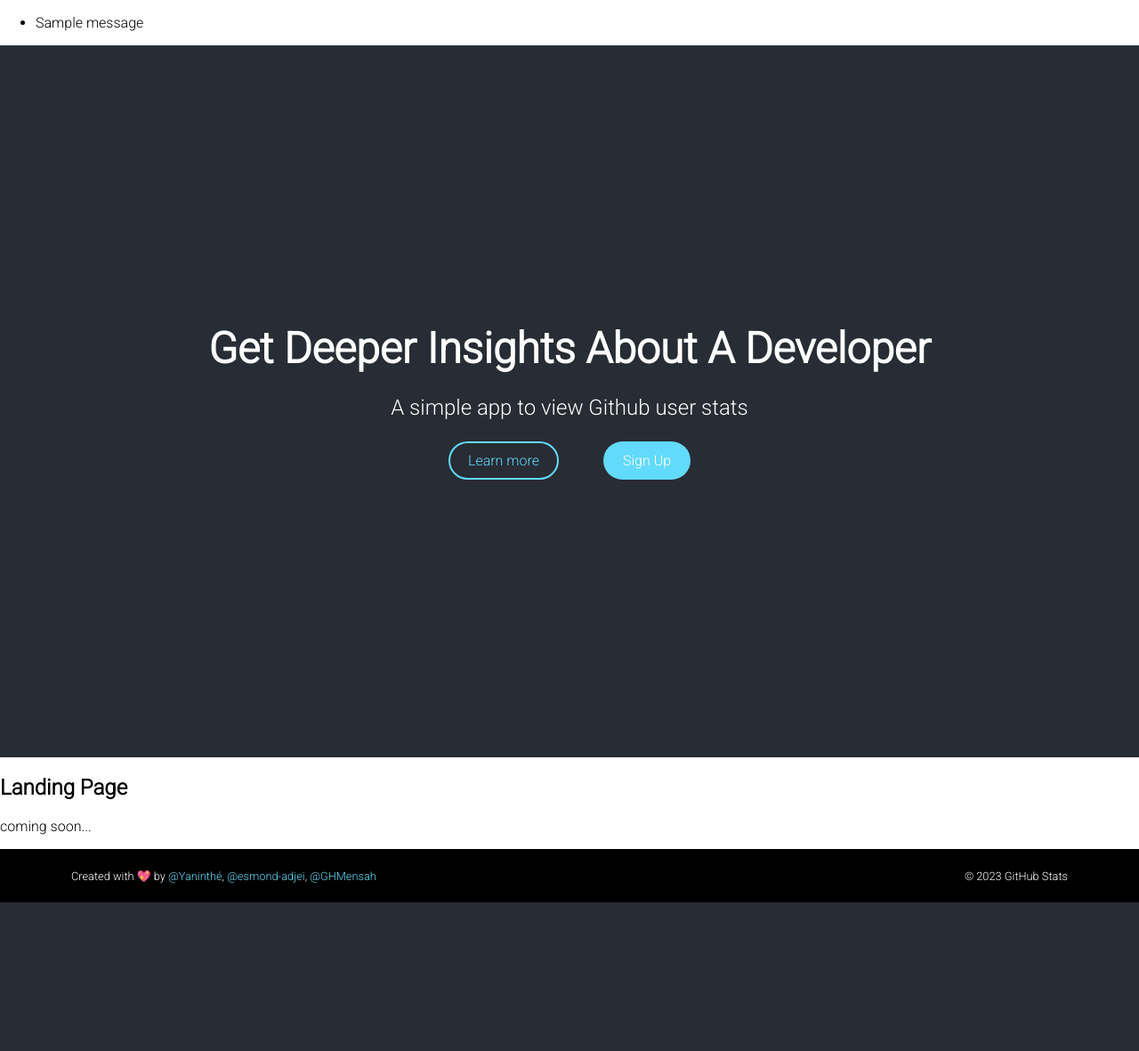
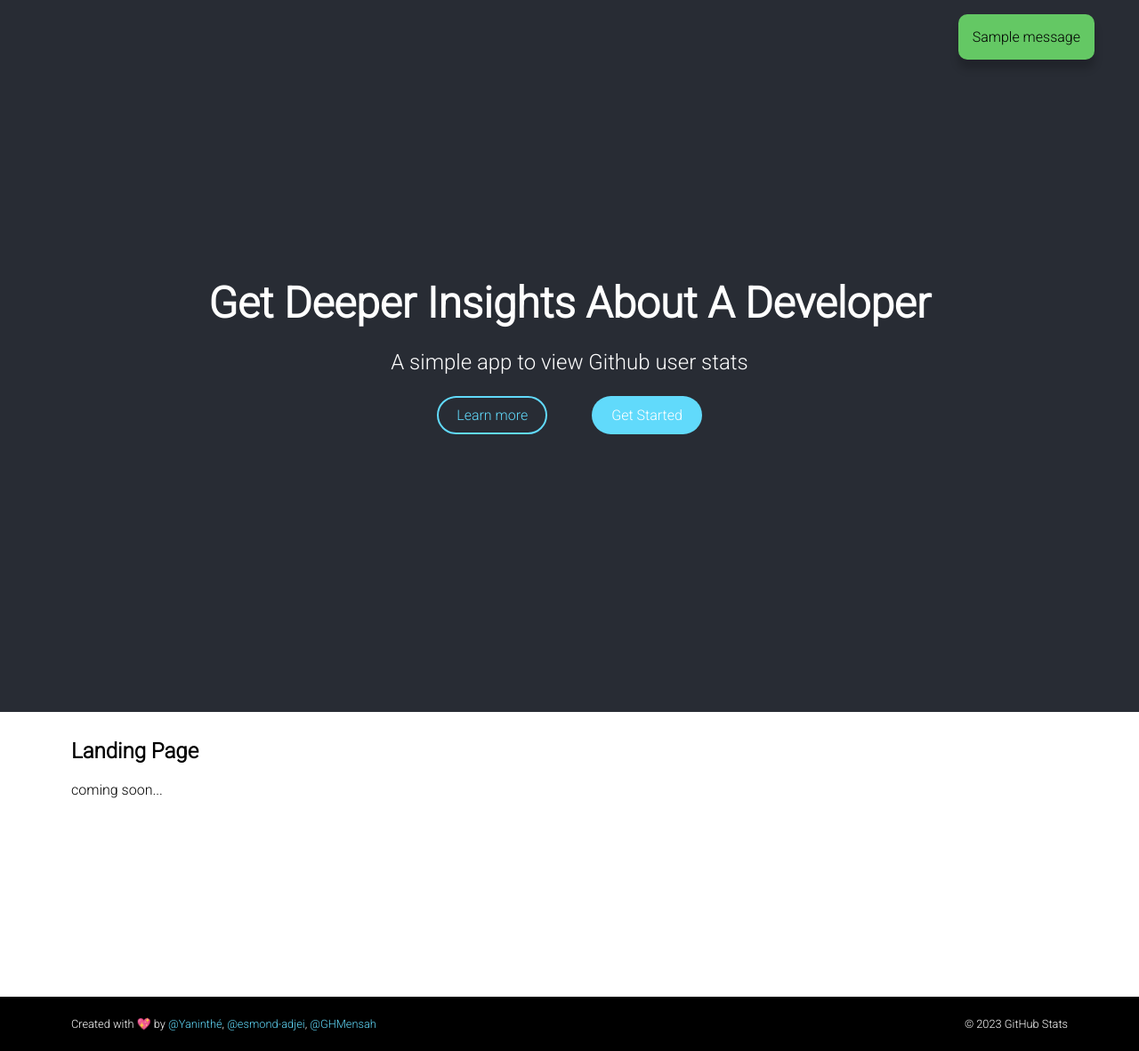
Before and after one commit to Yantiomene/Github-stats, a Flask app: page / in a window 1280 px wide. Shown: the part 80-1261 px from the top of the page at 89% size. Before the commit the page ends 1094 px from the top, so only its background shows below. Run offline with Flask 3, Linux system fonts and the light colour scheme; a user stored in the database is signed in; tables that the repository leaves empty hold one stand-in row (values such as "Sample post"); one stand-in notice (Sample message) is shown; some libraries are stand-ins or nearby versions.

Commit message:
modified:   .gitignore 	modified:   .idea/misc.xml 	new file:   app/api_service/__init__.py 	modified:   app/routes.py 	modified:   app/static/css/style.css 	modified:   app/templates/base.html 	modified:   app/templates/index.html 	modified:   app/templates/login.html 	modified:   app/templates/register.html

```diff
--- a/app/static/css/style.css
+++ b/app/static/css/style.css
@@ -14,9 +14,7 @@
 
 body {
   margin: 0;
-  /* font-family: -apple-system, BlinkMacSystemFont, 'Segoe UI', 'Roboto', 'Oxygen',
-    'Ubuntu', 'Cantarell', 'Fira Sans', 'Droid Sans', 'Helvetica Neue',
-    sans-serif; */
+  overflow-x: hidden;
   font-family: 'Roboto', sans-serif;
   -webkit-font-smoothing: antialiased;
   -moz-osx-font-smoothing: grayscale;
@@ -64,6 +62,50 @@ h1 {
   color: var(--secondary-color)!important;
   background-color: transparent;
 }
+
+.alert {
+    background-color: var(--white);
+    padding: 16px;
+    border-radius: 10px;
+    position: absolute;
+    right: -500px;
+    box-shadow: 0 10px 10px rgba(0,0,0,0.2);
+    transition: all 0.6s ease;
+    animation: slide-from-left-to-right 10s ease;
+}
+
+.alert-success {
+    background-color: rgb(100, 200, 100);
+}
+.alert-fail {
+    background-color: rgb(200, 100, 100);
+}
+
+@keyframes slide-from-left-to-right {
+    0% {
+        display: block;
+        right: -500px;
+        opacity: 0;
+    }
+    10% {
+        right: 0;
+        opacity: 80%;
+    }
+    50% {
+        right: 50px;
+        opacity: 100%;
+    }
+    90% {
+        right: 50px;
+        opacity: 100%;
+    }
+    100% {
+        right: -500px;
+        opacity: 0%;
+        display: none;
+    }
+}
+
 
 div.auth-card {
     width: 400px;
@@ -381,7 +423,7 @@ ul.snapshot-card__text {
 
 .banner .button-cta:hover {
     color: var(--primary-color)!important;
-}div#login-page {
+}#login-page {
     height: 100vh;
     display: flex;
 }
@@ -394,16 +436,17 @@ ul.snapshot-card__text {
     justify-content: center;
 }
 
-div#login-page .left-half {
+#login-page .left-half {
     background-color: var(--primary-color);
     display: block;
     padding: 44px;
 }
 
-div#landing-page {
+#landing-page {
   padding: 10px 80px;
   min-height: 40vh;
-}div#search-page {
+}
+#search-page {
     padding: 10px 80px;
     min-height: 100vh;
 }
--- a/app/templates/base.html
+++ b/app/templates/base.html
@@ -51,11 +51,11 @@
 
     {% with messages = get_flashed_messages(with_categories=true) %} {% if
     messages %}
-    <ul>
+    <div>
       {% for category, message in messages %}
-      <li class="alert alert-{{ category }}">{{ message }}</li>
+      <p class="alert alert-{{ category }}">{{ message }}</p>
       {% endfor %}
-    </ul>
+    </div>
     {% endif %} {% endwith %} {% block content %}{% endblock %}
 
     <!-- FOOTER -->
--- a/app/templates/index.html
+++ b/app/templates/index.html
@@ -5,13 +5,19 @@
         <p>A simple app to view Github user stats</p>
         <span class="cta">
           <a href="#" class="button-cta cta-stroked"> Learn more </a>
+            {% if not current_user.is_authenticated %}
           <a href="{{ url_for('register') }}" class="button-cta inv">
             Sign Up
           </a>
+            {% else %}
+            <a href="{{ url_for('search') }}" class="button-cta inv">
+            Get Started
+          </a>
+            {% endif %}
         </span>
       </div>
       <!-- END OF BANNER -->
-<main>
+<main id="landing-page">
   <h2>Landing Page</h2>
   <!-- Add project description and whaterver here to attrack users -->
   <p>coming soon...</p>
```
Also changed, not shown: app/routes.py (+4 -4 lines), app/templates/login.html (+0 -8 lines), app/templates/register.html (+0 -8 lines), app/api_service/__init__.py (added), 1 other file.
